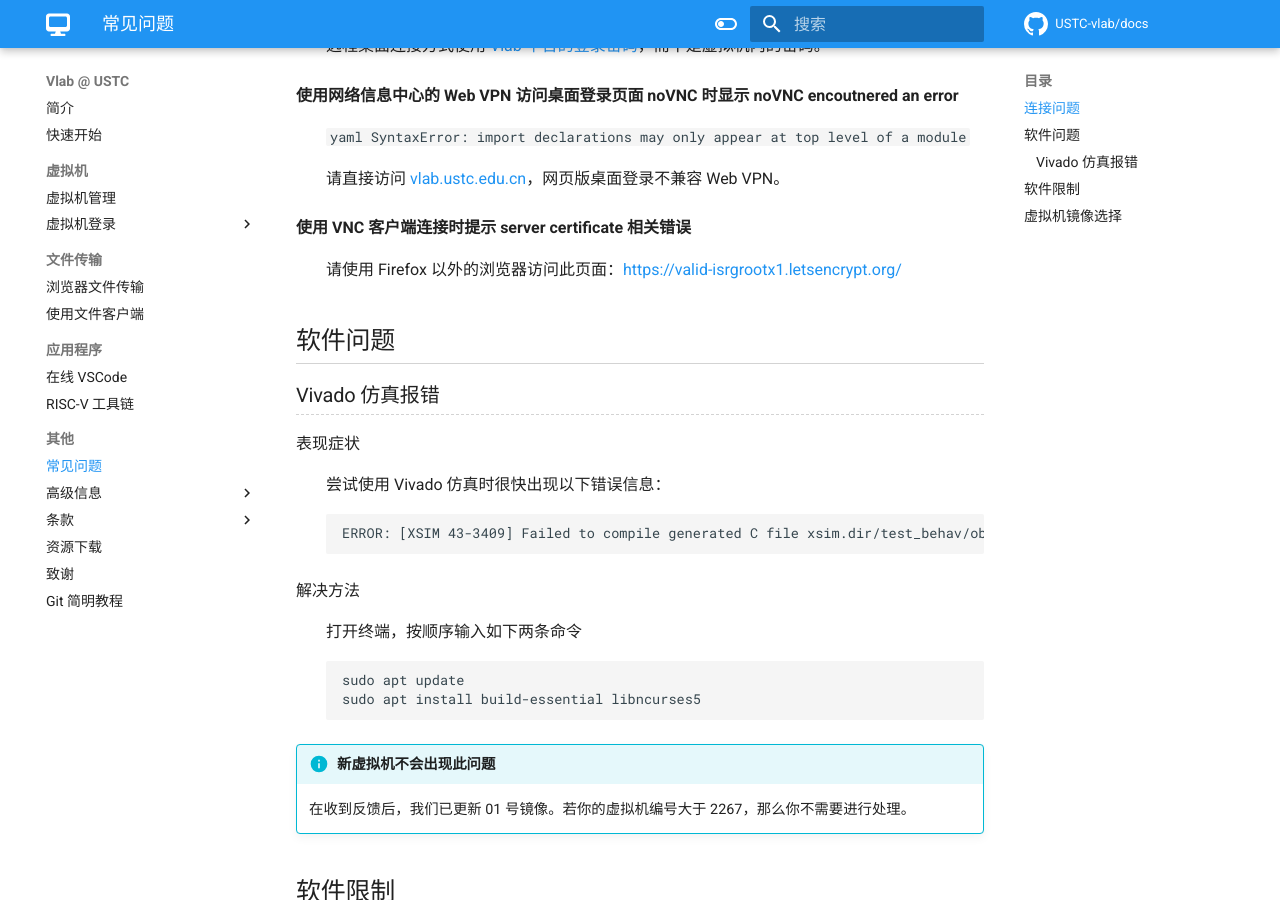
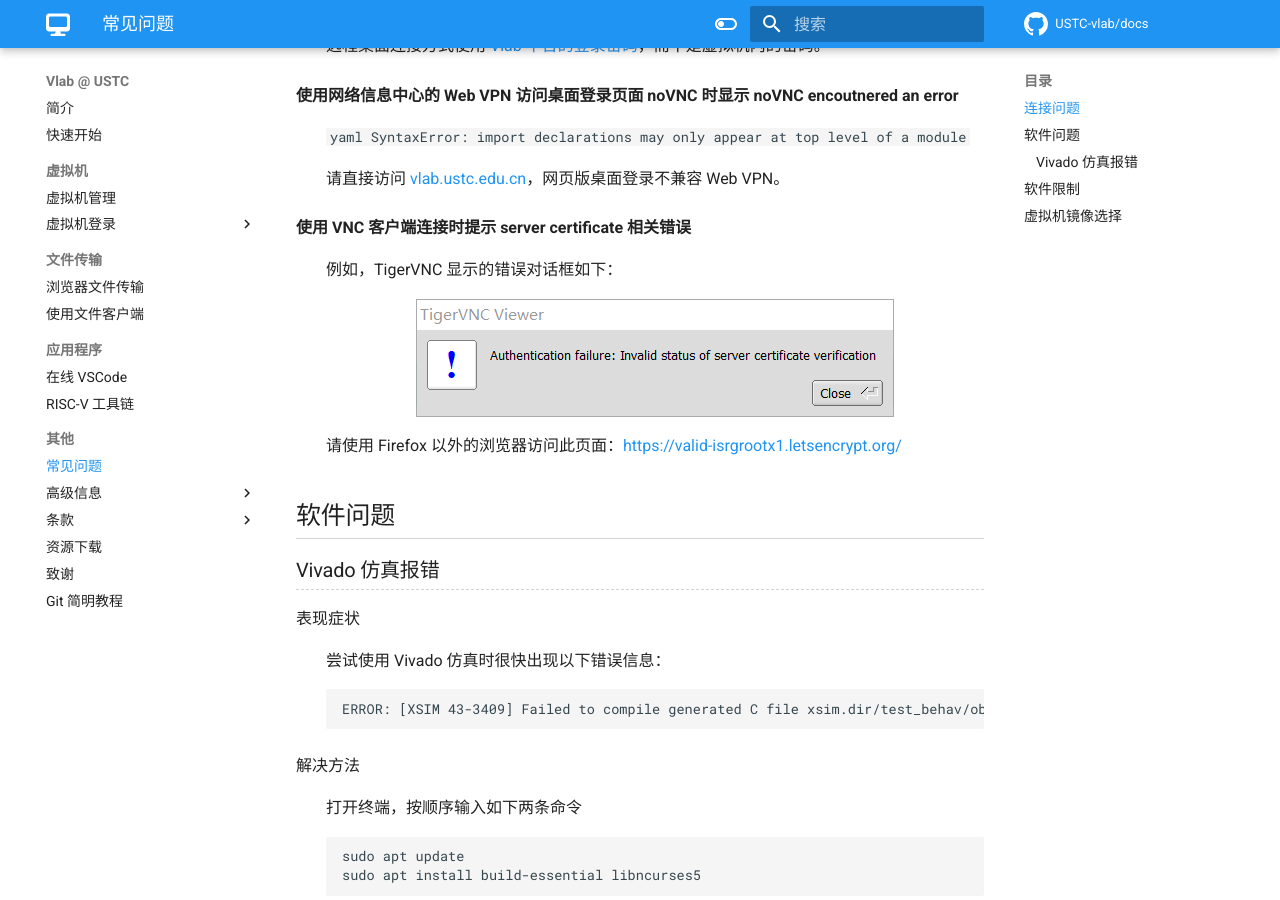
Before and after one commit to USTC-vlab/docs, an MkDocs documentation site: the page built from docs/faq.md, in a window 1280 px wide and 900 px high, scrolled down 546 px. Built offline with MkDocs 1.6.1 and Material for MkDocs 9.7.7, drawn with Linux system fonts in a browser that asks for light colours; comment, search, counter and statistics services are not loaded.

Commit message:
Missing image

```diff
--- a/docs/faq.md
+++ b/docs/faq.md
@@ -27,7 +27,11 @@
 
 **使用 VNC 客户端连接时提示 server certificate 相关错误**
 
-:   请使用 Firefox 以外的浏览器访问此页面：<https://valid-isrgrootx1.letsencrypt.org/>
+:   例如，TigerVNC 显示的错误对话框如下：
+
+    ![TigerVNC 证书错误](images/tigervnc-certificate-verification.png)
+
+    请使用 Firefox 以外的浏览器访问此页面：<https://valid-isrgrootx1.letsencrypt.org/>
 
 ## 软件问题 {#software}
 
```
